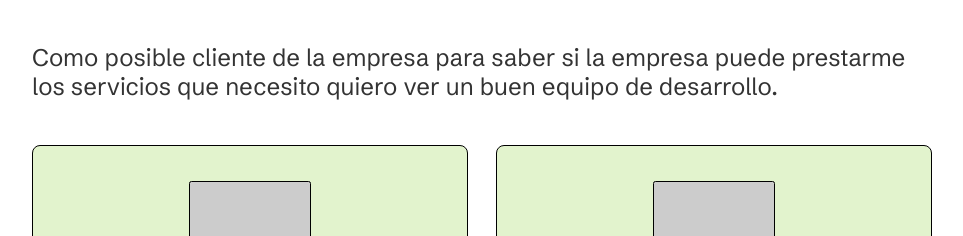
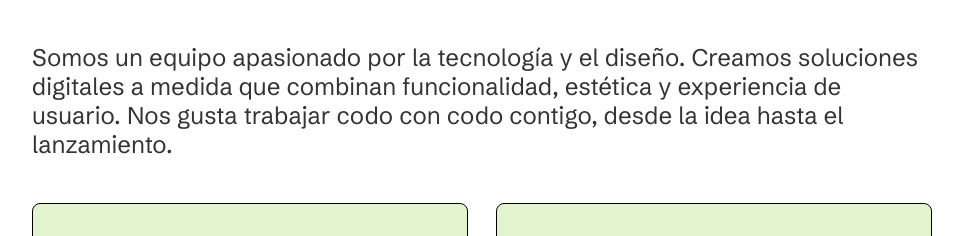
Before and after one commit to Ivanlr96/flexDev, a plain HTML site: page myCrew.html in a window 1280 px wide. Shown: the part 339-575 px from the top of the page, without its empty margins (158-1121 px from the left). Drawn offline with Linux system fonts and the light colour scheme.

Commit message:
texto conocenos

```diff
--- a/myCrew.html
+++ b/myCrew.html
@@ -26,8 +26,7 @@
             <section>
                 <div class="description">
                 <h1>Conócenos</h1>
-                <p>Como posible cliente de la empresa para saber si la empresa  puede prestarme los servicios que necesito
-                    quiero ver un buen equipo de desarrollo.
+                <p>Somos un equipo apasionado por la tecnología y el diseño. Creamos soluciones digitales a medida que combinan funcionalidad, estética y experiencia de usuario. Nos gusta trabajar codo con codo contigo, desde la idea hasta el lanzamiento.
                 </p>
                 </div>
                 <div class="cards">
```
Also changed, not shown: assets/dolphin.jpg (added), assets/elementalArq.webp (added), assets/novaFit.webp (added), 1 other file.
